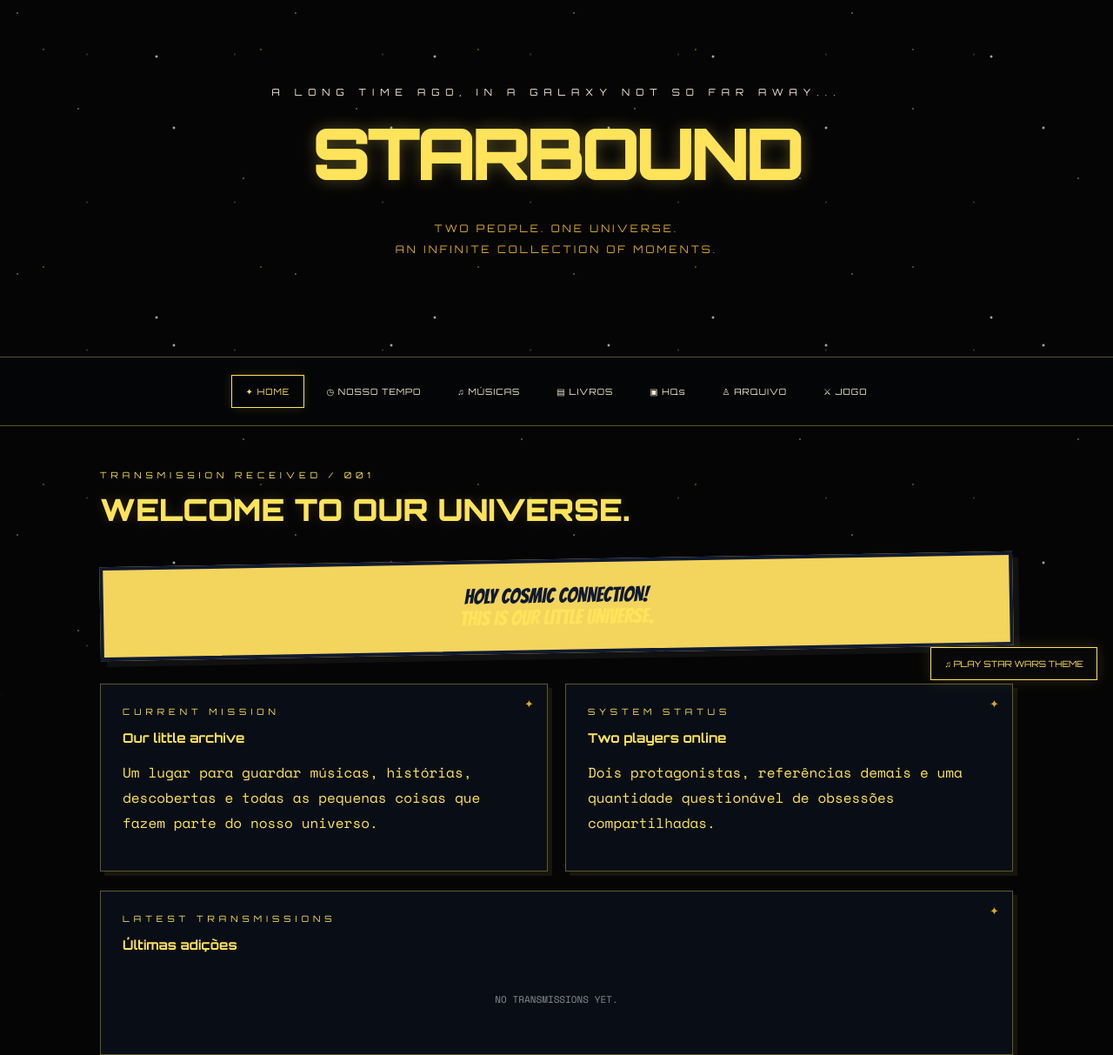
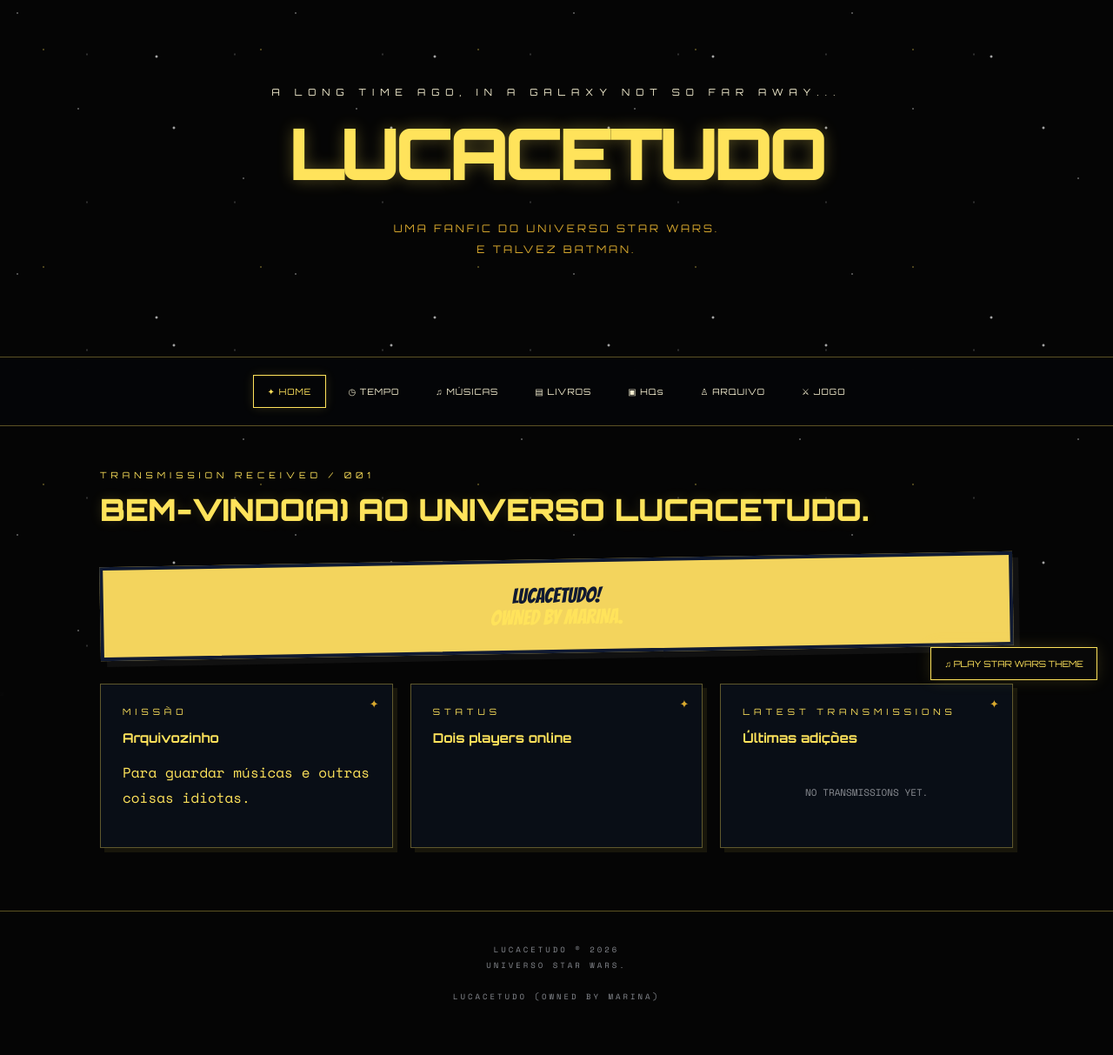
Before and after one commit to themarysheeps/lucacetudo, a plain HTML site: page index.html in a window 1280 px wide. Shown: the top 1213 px of the page at 87% size. After the commit the page ends 1190 px from the top, so only its background shows below. Drawn offline with nearby package versions, Linux system fonts and the light colour scheme.

Commit message:
Update index.html

```diff
--- a/index.html
+++ b/index.html
@@ -3,7 +3,7 @@
 <head>
 <meta charset="UTF-8">
 <meta name="viewport" content="width=device-width, initial-scale=1.0">
-<title>Starbound — A Private Universe</title>
+<title>Lucacetudo</title>
 <link href="https://fonts.googleapis.com/css2?family=Orbitron:wght@400;500;600;700;900&family=Space+Mono:wght@400;700&family=Bangers&display=swap" rel="stylesheet">
 <style>
 :root {
@@ -100,13 +100,13 @@ footer{border-top:1px solid var(--border);text-align:center;padding:35px 15px;co
 
 <header class="intro">
   <div class="small">A LONG TIME AGO, IN A GALAXY NOT SO FAR AWAY...</div>
-  <div class="logo">STARBOUND</div>
-  <p>TWO PEOPLE. ONE UNIVERSE.<br>AN INFINITE COLLECTION OF MOMENTS.</p>
+  <div class="logo">LUCACETUDO</div>
+  <p>UMA FANFIC DO UNIVERSO STAR WARS.<br>E TALVEZ BATMAN.</p>
 </header>
 
 <nav>
   <button class="active" onclick="showTab('home',this)">✦ HOME</button>
-  <button onclick="showTab('time',this)">◷ NOSSO TEMPO</button>
+  <button onclick="showTab('time',this)">◷ TEMPO</button>
   <button onclick="showTab('music',this)">♫ MÚSICAS</button>
   <button onclick="showTab('books',this)">▤ LIVROS</button>
   <button onclick="showTab('comics',this)">▣ HQs</button>
@@ -117,11 +117,11 @@ footer{border-top:1px solid var(--border);text-align:center;padding:35px 15px;co
 <main>
 <section id="home" class="section active">
   <div class="eyebrow">TRANSMISSION RECEIVED / 001</div>
-  <h2>Welcome to our universe.</h2>
-  <div class="comic-box">HOLY COSMIC CONNECTION!<br><span>THIS IS OUR LITTLE UNIVERSE.</span></div>
+  <h2>Bem-vindo(a) ao universo Lucacetudo.</h2>
+  <div class="comic-box">LUCACETUDO!<br><span>OWNED BY MARINA.</span></div>
   <div class="grid">
-    <div class="card"><div class="eyebrow">CURRENT MISSION</div><h3>Our little archive</h3><p>Um lugar para guardar músicas, histórias, descobertas e todas as pequenas coisas que fazem parte do nosso universo.</p></div>
-    <div class="card"><div class="eyebrow">SYSTEM STATUS</div><h3>Two players online</h3><p>Dois protagonistas, referências demais e uma quantidade questionável de obsessões compartilhadas.</p></div>
+    <div class="card"><div class="eyebrow">MISSÃO</div><h3>Arquivozinho</h3><p>Para guardar músicas e outras coisas idiotas.</p></div>
+    <div class="card"><div class="eyebrow">STATUS</div><h3>Dois players online</h3><p>
   </div>
   <div class="card"><div class="eyebrow">LATEST TRANSMISSIONS</div><h3>Últimas adições</h3><div id="recentItems"></div></div>
 </section>
@@ -136,7 +136,7 @@ footer{border-top:1px solid var(--border);text-align:center;padding:35px 15px;co
 </section>
 
 <section id="music" class="section">
-  <div class="eyebrow">SOUNDTRACK / 003</div><h2>Our soundtrack.</h2><p>As músicas que acompanham nossos dias, lembranças e momentos.</p>
+  <div class="eyebrow">SOUNDTRACK / 003</div><h2>Our soundtrack.</h2><p>Playlist de protagonista.</p>
   <div class="card"><h3>+ Add a song</h3><form onsubmit="addItem(event,'music')">
     <label>NOME DA MÚSICA</label><input id="musicTitle" required placeholder="Ex: Space Song">
     <label>ARTISTA</label><input id="musicArtist" placeholder="Nome do artista">
@@ -147,7 +147,7 @@ footer{border-top:1px solid var(--border);text-align:center;padding:35px 15px;co
 </section>
 
 <section id="books" class="section">
-  <div class="eyebrow">LITERARY DATABASE / 004</div><h2>Currently reading.</h2><p>Livros que estamos lendo, queremos ler ou recomendamos um ao outro.</p>
+  <div class="eyebrow">DATABASE / 004</div><h2>Currently reading.</h2><p>Livros que estamos lendo, queremos ler ou recomendamos um ao outro.</p>
   <div class="card"><h3>+ Add a book</h3><form onsubmit="addItem(event,'books')">
     <label>TÍTULO</label><input id="booksTitle" required placeholder="Nome do livro">
     <label>AUTOR</label><input id="booksArtist" placeholder="Nome do autor">
@@ -196,7 +196,7 @@ footer{border-top:1px solid var(--border);text-align:center;padding:35px 15px;co
 
 <button class="music-control" id="musicToggle" onclick="toggleMusic()">♫ PLAY STAR WARS THEME</button>
 <iframe id="musicFrame" title="Star Wars Main Theme audio" allow="autoplay; encrypted-media" src="about:blank"></iframe>
-<footer>STARBOUND ARCHIVES © 2026<br>MADE OF STARS, STORIES AND SHARED MEMORIES.<br>MAY THE FORCE BE WITH US.<br><br>LUCACETUDO (OWNED BY MARINA)</footer>
+<footer>LUCACETUDO © 2026<br>UNIVERSO STAR WARS.<br><br>LUCACETUDO (OWNED BY MARINA)</footer>
 
 <script>
 const KEY='starboundArchive_v1';
```
